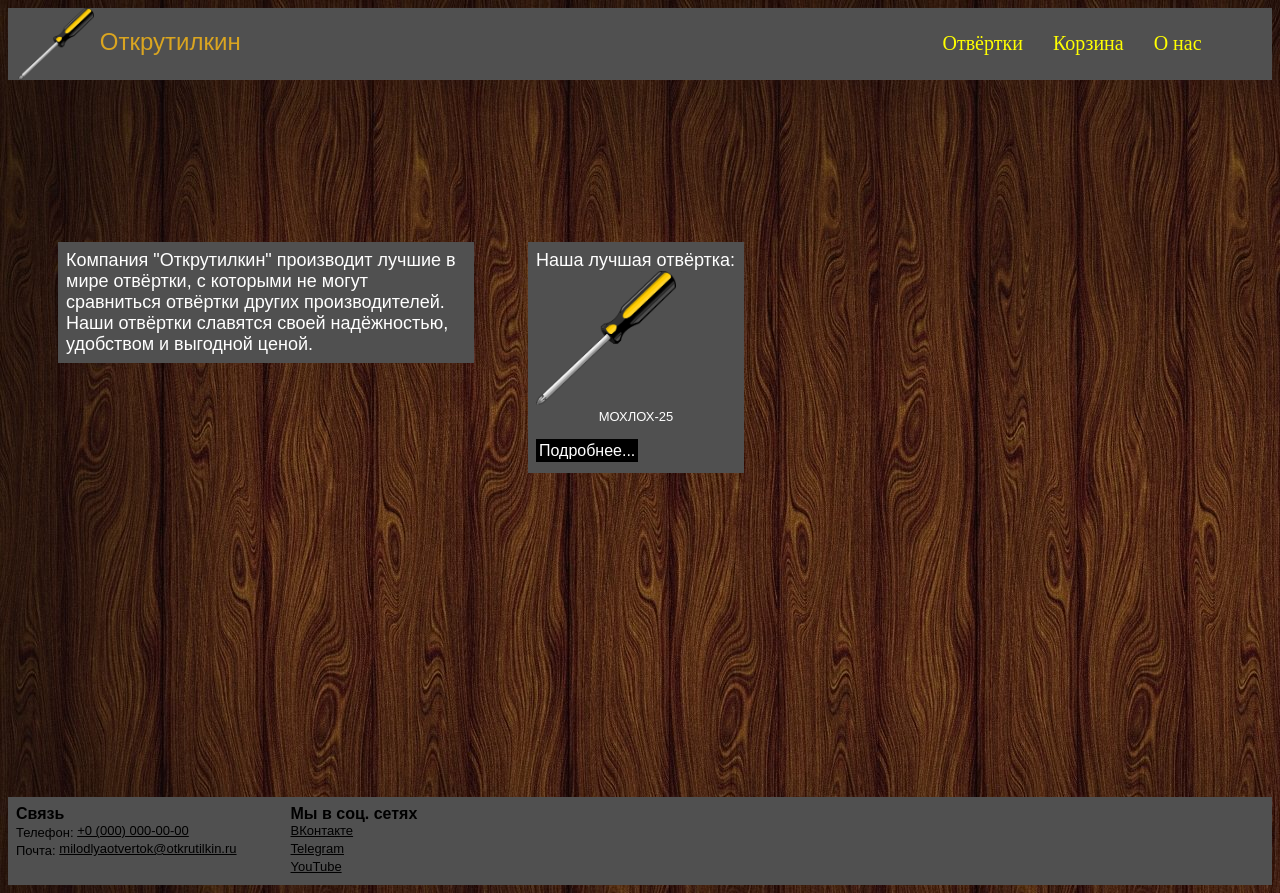
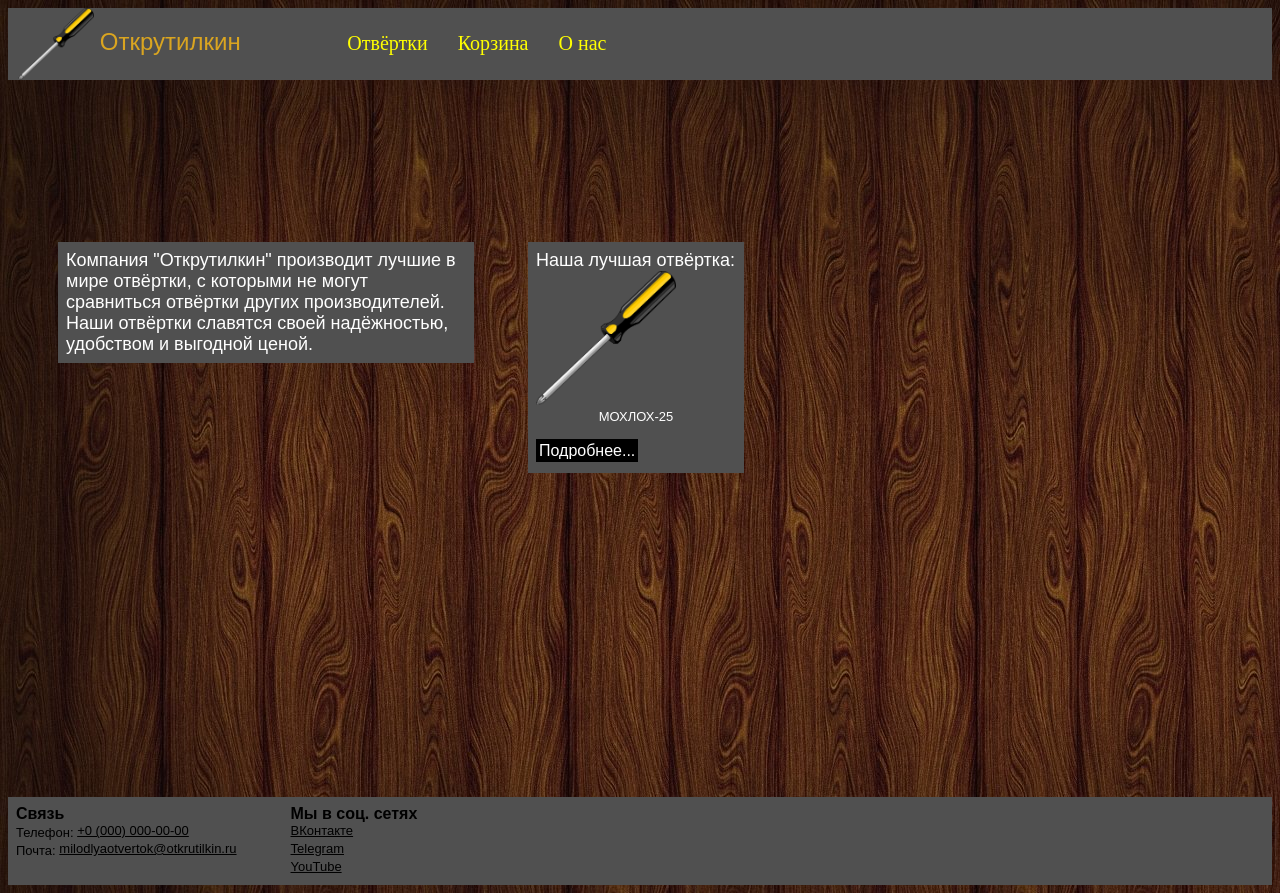
Before and after one commit to Yaroslavee/Otkrutilkin, a plain HTML site: page index.html in a window 1280 px wide. Drawn offline with Linux system fonts and the light colour scheme.

Commit message:
Update Oleg.css

```diff
--- a/Oleg.css
+++ b/Oleg.css
@@ -34,7 +34,7 @@ header {
 }
 
 .otstup1 {
-	padding-left: 55%;
+	padding-left: 100px;
 
 }
 
```
